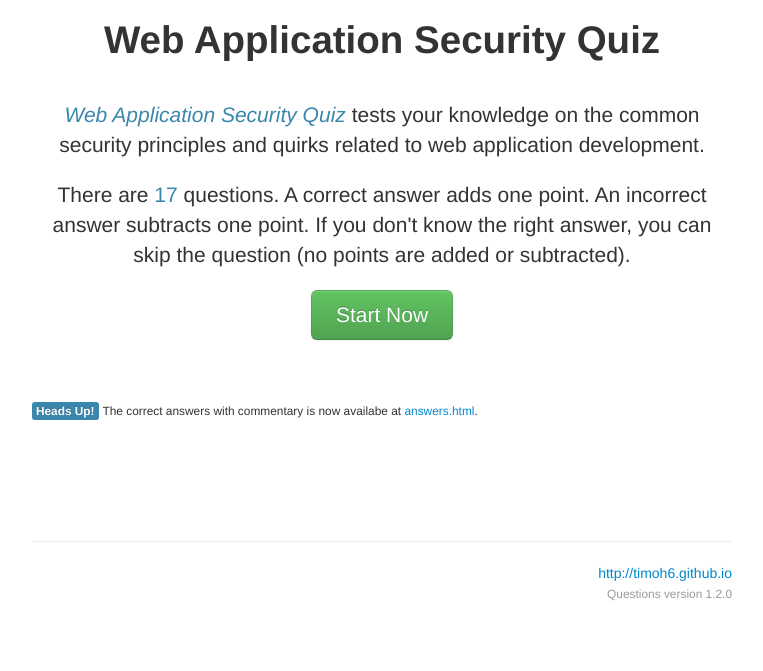
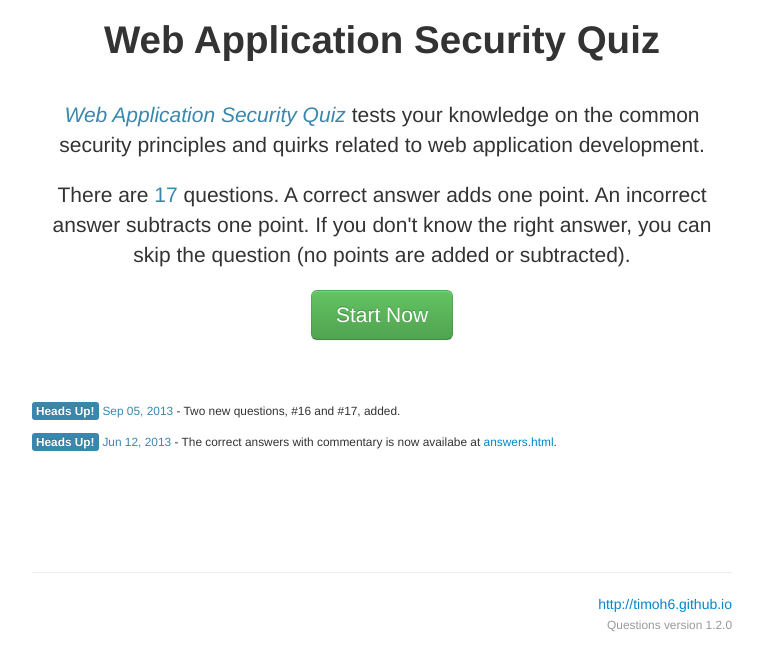
Before and after one commit to timoh6/timoh6.github.com, a Jekyll site: the page WebAppSecQuiz/index.html, which Jekyll copies as it is, in a window 1280 px wide. Shown: the top 671 px of the page, without its empty margins (258-1021 px from the left). Built offline with Jekyll 4.4.1, drawn with Linux system fonts in a browser that asks for light colours.

Commit message:
Add modification info

```diff
--- a/WebAppSecQuiz/index.html
+++ b/WebAppSecQuiz/index.html
@@ -75,7 +75,12 @@
             <div style="text-align: left; margin-top: 60px;">
                 <p>
                     <span class="label label-info">Heads Up!</span>
-                    <small>The correct answers with commentary is now availabe at <a
+                    <small><span  class="text-info">Sep 05, 2013</span> - Two new questions, #16 and #17, added.
+                    </small>
+                </p>
+                <p>
+                    <span class="label label-info">Heads Up!</span>
+                    <small><span  class="text-info">Jun 12, 2013</span> - The correct answers with commentary is now availabe at <a
                             href="answers.html">answers.html</a>.
                     </small>
                 </p>
```
